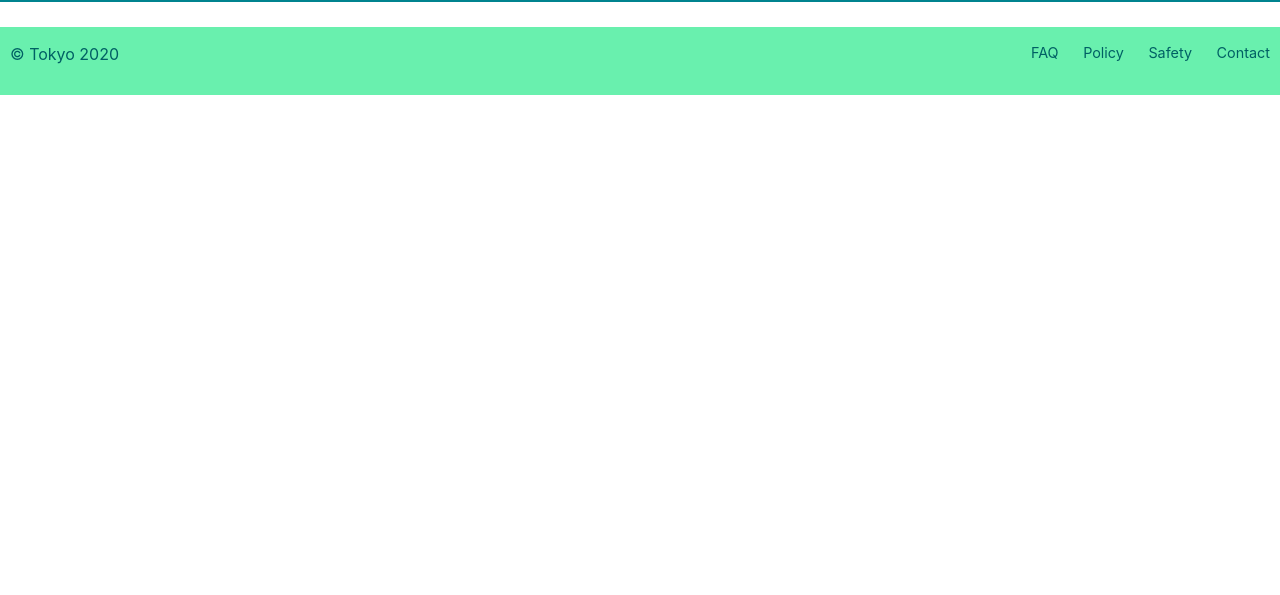
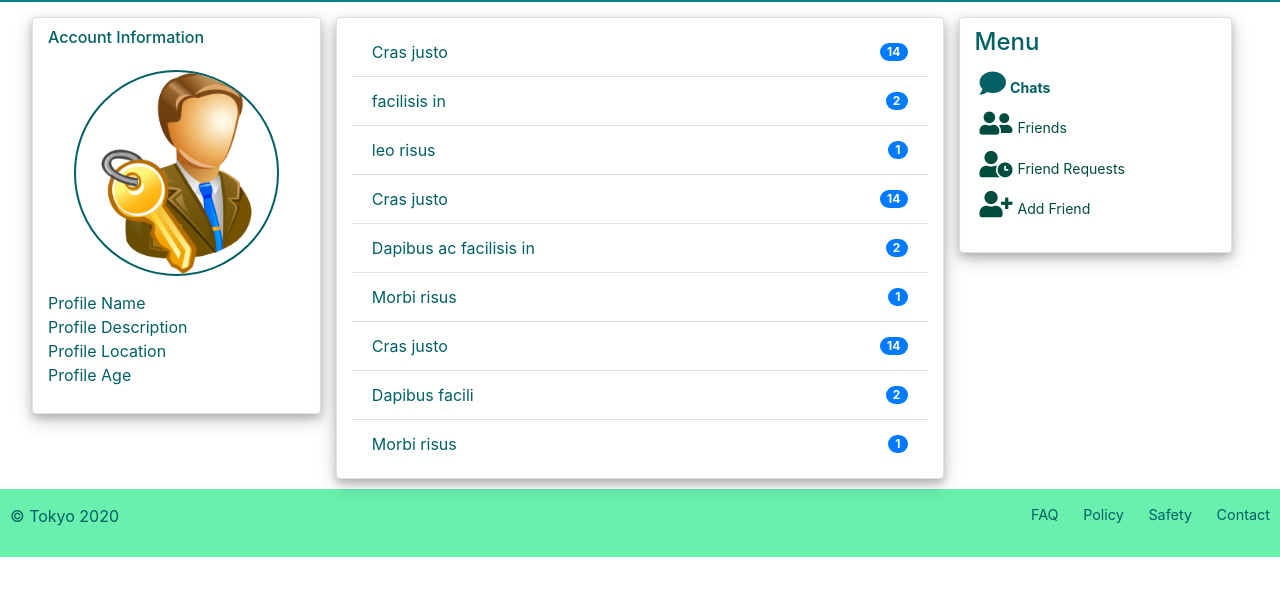
Before and after one commit to TokyoTG/Toyko-ChatApp, a plain HTML site: page Public/html/userPage.html in a window 1280 px wide. Shown: the part 133-728 px from the top of the page. Drawn offline with nearby package versions, Linux system fonts and the light colour scheme; no server answers.

Commit message:
Finsihed with my userpage

```diff
--- a/Public/html/userPage.html
+++ b/Public/html/userPage.html
@@ -16,7 +16,7 @@
     <header>
         <div id="logo">
             <div id="lCont">
-                <a href="index.html">
+                <a href="/Public/index.html">
                     <h1 id="logoText"><span id="t">T</span><span id="c">C</span><span id="a">A</span></h1>
                 </a>
 
@@ -51,7 +51,96 @@
         </nav>
 
     </header>
-    <main>
+    <main class="main">
+        <section class="sidenav" id="pInfo">
+            <div class="card">
+                <h6>Account Information</h6>
+                <div class="image-wrapper">
+                    <img src="../img/login_icon.png" alt="Profile Image" class="smaller-image">
+
+                </div>
+                <ul>
+                    <li>
+                        <span> Profile Name</span>
+                    </li>
+                    <li>
+                        <span> Profile Description</span>
+                    </li>
+                    <li>
+                        <span>Profile Location</span>
+                    </li>
+                    <li>
+
+                        <span>Profile Age</span>
+                    </li>
+                </ul>
+
+            </div>
+        </section>
+        <section class="sidenav" id="menu">
+            <div class="card links">
+                <h4>Menu</h4>
+                <ul>
+                    <li>
+                        <a href="#" class="active"><i class="fas fa-comment user"></i> <span>Chats</span> </a>
+
+                    </li>
+                    <li>
+                        <a href="#"><i class="fas fa-user-friends user"></i> <span>Friends</span> </a>
+
+                    </li>
+                    <li>
+                        <a href="#"><i class="fas fa-user-clock user"></i> <span>Friend Requests</span> </a>
+
+                    </li>
+                    <li>
+                        <a href="#"><i class="fas fa-user-plus user"></i> <span>Add Friend</span> </a>
+
+                    </li>
+                </ul>
+            </div>
+        </section>
+        <section id="content" class="card">
+            <ul class="list-group list-group-flush">
+                <li class="list-group-item d-flex justify-content-between align-items-center">
+                    Cras justo
+                    <span class="badge badge-primary badge-pill">14</span>
+                </li>
+                <li class="list-group-item d-flex justify-content-between align-items-center">
+                    facilisis in
+                    <span class="badge badge-primary badge-pill">2</span>
+                </li>
+                <li class="list-group-item d-flex justify-content-between align-items-center">
+                    leo risus
+                    <span class="badge badge-primary badge-pill">1</span>
+                </li>
+                <li class="list-group-item d-flex justify-content-between align-items-center">
+                    Cras justo
+                    <span class="badge badge-primary badge-pill">14</span>
+                </li>
+                <li class="list-group-item d-flex justify-content-between align-items-center">
+                    Dapibus ac facilisis in
+                    <span class="badge badge-primary badge-pill">2</span>
+                </li>
+                <li class="list-group-item d-flex justify-content-between align-items-center">
+                    Morbi risus
+                    <span class="badge badge-primary badge-pill">1</span>
+                </li>
+                <li class="list-group-item d-flex justify-content-between align-items-center">
+                    Cras justo
+                    <span class="badge badge-primary badge-pill">14</span>
+                </li>
+                <li class="list-group-item d-flex justify-content-between align-items-center">
+                    Dapibus facili
+                    <span class="badge badge-primary badge-pill">2</span>
+                </li>
+                <li class="list-group-item d-flex justify-content-between align-items-center">
+                    Morbi risus
+                    <span class="badge badge-primary badge-pill">1</span>
+                </li>
+            </ul>
+        </section>
+
     </main>
     <footer>
         <p>&copy; Tokyo 2020</p>
--- a/Public/style/style.css
+++ b/Public/style/style.css
@@ -106,7 +106,7 @@ NAVIGATION
 }
 
 #link:hover {
-  color: black
+  color: black;
 }
 
 .navbar {
@@ -122,11 +122,7 @@ NAVIGATION
 #link.active {
   color: white;
   font-weight: bold;
-
 }
-
-
-
 
 /*************************
 MAIN
@@ -148,8 +144,7 @@ main {
 
 #login {
   padding: 15px 10px;
-  box-shadow: 0 4px 8px 0 rgba(0, 0, 0, 0.2),
-    0 6px 20px 0 rgba(0, 0, 0, 0.19);
+  box-shadow: 0 4px 8px 0 rgba(0, 0, 0, 0.2), 0 6px 20px 0 rgba(0, 0, 0, 0.19);
 }
 
 #login p {
@@ -160,9 +155,8 @@ main {
 
 #register {
   padding: 15px 10px;
-  display: none;
-  box-shadow: 0 4px 8px 0 rgba(0, 0, 0, 0.2),
-    0 6px 20px 0 rgba(0, 0, 0, 0.19);
+  /* display: none; */
+  box-shadow: 0 4px 8px 0 rgba(0, 0, 0, 0.2), 0 6px 20px 0 rgba(0, 0, 0, 0.19);
 }
 
 .cardTitle {
@@ -175,6 +169,7 @@ main {
   background: #00838f;
   color: white;
   border-radius: 10px;
+
   padding: 10px 15px;
 }
 
@@ -192,7 +187,7 @@ main {
   margin: 10px 5px;
 }
 
-.fas {
+.fas.home {
   color: #00838f;
   font-size: 5em;
 }
@@ -200,8 +195,6 @@ main {
 .icon {
   text-align: center;
 }
-
-
 
 /******************************
 FOOTER
@@ -214,18 +207,13 @@ footer {
   color: #006064;
 }
 
-footer li {
-  display: inline;
+footer li a {
+  padding: 15px 10px;
+  /* float: right; */
+  transition: 0.3s;
+  color: #006064;
+  font-size: 0.9em;
 }
-
-footer li a {
-  margin: 15px 10px;
-  /* float: right; */
-  transition: .3s;
-  color: #006064;
-  font-size: .9em;
-}
-
 
 footer li a:hover {
   font-weight: bold;
@@ -242,27 +230,148 @@ footer ul {
 
 footer p,
 footer li a,
-footer ul {
+footer ul,
+footer li {
   display: inline-block;
 }
 
+/******************************
+USER PAGE
+**********************************/
+
+.card {
+  box-shadow: 0 4px 8px 0 rgba(0, 0, 0, 0.2), 0 6px 20px 0 rgba(0, 0, 0, 0.19);
+  margin-right: 15px;
+  /* background: lightgrey; */
+  padding: 10px 15px;
+}
+
+.main {
+  display: grid;
+  grid-template-columns: repeat(12, 8.33%);
+  grid-template-rows: repeat(12, 8.33%);
+  color: #006064;
+}
+
+#content {
+  grid-column: 6/-1;
+  grid-row: 1/-1;
+  margin: 0;
+  overflow: auto;
+}
+
+.sidenav {
+  grid-column: 1/6;
+  /* overflow: hidden; */
+}
+
+#menu {
+  margin-top: 15%;
+  grid-row: 7/-1;
+}
+
+#pInfo {
+  grid-row: 1/6;
+  /* margin-bottom: 15px; */
+}
+
+.card.links a span {
+  font-size: 0.7em;
+}
+
+.fas.user {
+  font-size: 1.5em;
+}
+
+.card.links {
+  margin-top: 20px;
+
+  transition: 0.3s;
+}
+
+li {
+  list-style: none;
+  padding: 0;
+}
+
+.card.links a {
+  display: block;
+  padding: 5px;
+  font-size: 1.1em;
+}
+
+.card.links a:hover,
+.card.links a.active {
+  color: #006064;
+  font-weight: bold;
+}
+
+.smaller-image {
+  width: 80%;
+  border: 2px solid #006064;
+  border-radius: 50%;
+}
+
+.image-wrapper {
+  text-align: center;
+  margin: 15px 0;
+}
 
 /******************************
 MEDIA QUERIES
 *********************************/
-@media screen and (min-width: 800px) {
+@media only screen and (max-width: 450px) {
+  .main {
+    display: block;
+  }
+  #content {
+    margin: 15px 0;
+    padding: 0;
+  }
+  /* #menu {
+    grid-row: 4/8;
+  } */
+}
+
+@media only screen and (min-width: 800px) {
   #contactDetails span {
     display: inline;
   }
 }
 
-@media screen and (min-width: 1000px) {
+@media only screen and (min-width: 850px) {
+  #content {
+    grid-column: 4/10;
+    grid-row: 1/-1;
+  }
 
+  #pInfo {
+    grid-column: 1/4;
+    /* overflow: hidden; */
+  }
+
+  .card.links {
+    margin-top: 0;
+  }
+
+  #menu {
+    grid-row: 1/6;
+    margin-top: 0;
+    margin-left: 15px;
+    grid-column: 10/-1;
+  }
+}
+
+@media only screen and (min-width: 600px) {
+  .card.links a span {
+    font-size: 0.8em;
+  }
+}
+
+@media only screen and (min-width: 1000px) {
   .navbar-collapse {
     position: relative;
   }
-
-
 
   .navbar-nav {
     position: absolute;
```
Also changed, not shown: Public/db.json (+7 -1 lines), Public/index.html (+17 -8 lines), Public/img/login_icon.png (added).
